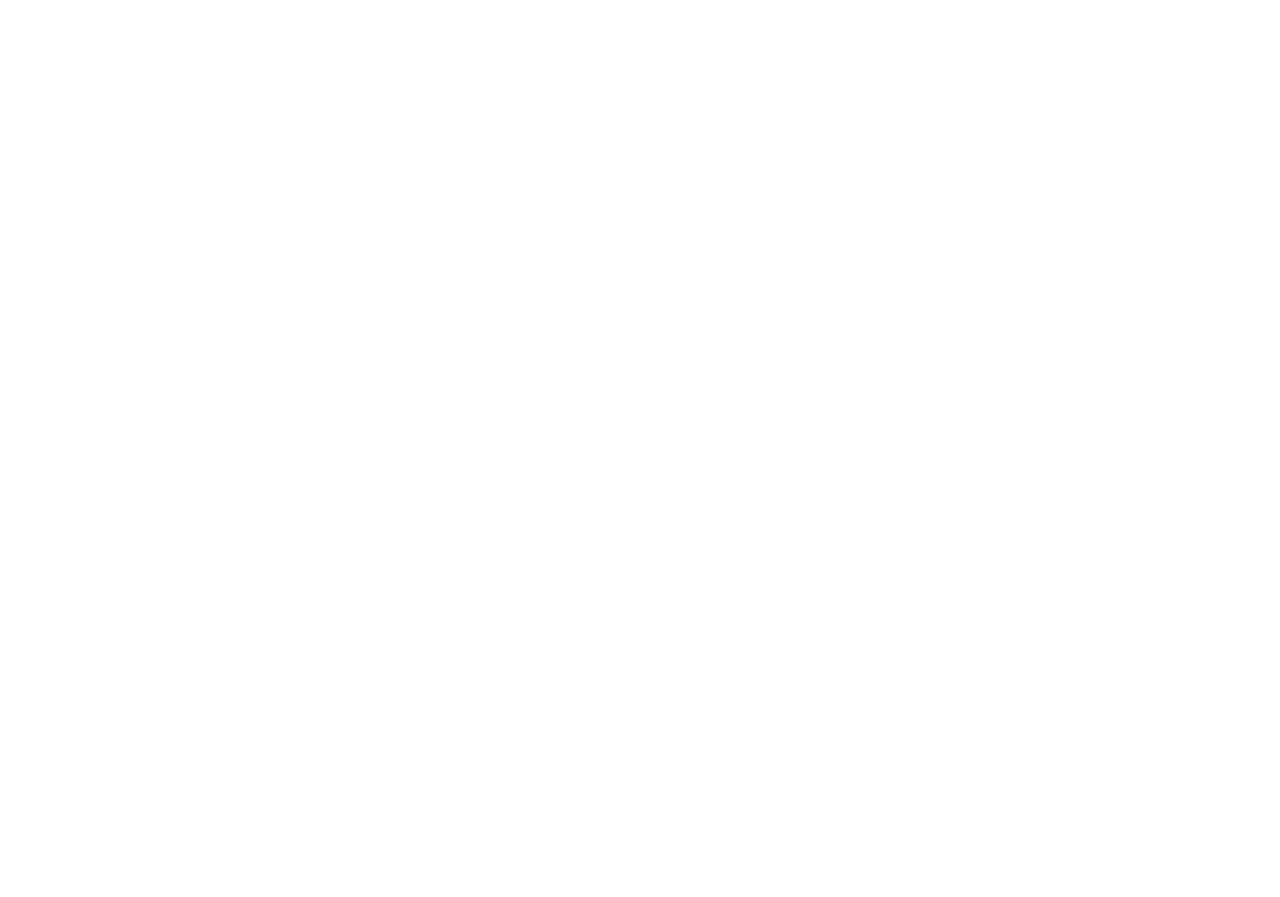
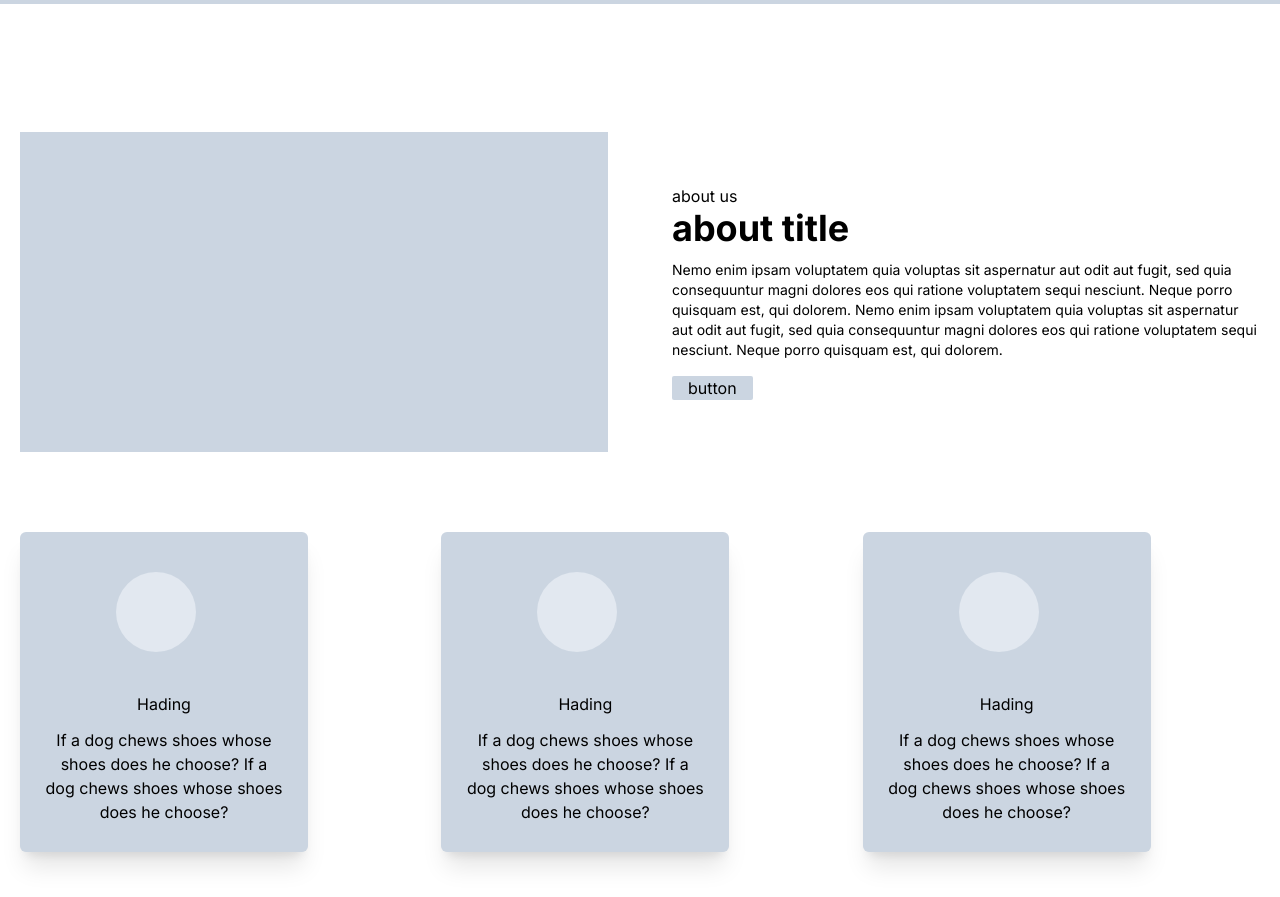
Before and after one commit to Alamin-22/Article-publishing-website-Client, a Next.js app: page /about in a window 1280 px wide. Shown: the part 380-1277 px from the top of the page. Before the commit the page ends 800 px from the top, so only its background shows below. Built offline with nearby package versions, Linux system fonts and the light colour scheme.

Commit message:
complete a about page

```diff
--- a/src/app/about/page.js
+++ b/src/app/about/page.js
@@ -1,11 +1,204 @@
-import React from 'react';
+const AboutPage = () => {
+  return (
+    <div>
+      <div className="bg-slate-300 w-full h-96">
+        <h1 className="flex justify-center items-center h-full text-3xl">
+          About us{" "}
+        </h1>
+      </div>
 
-const AboutPage = () => {
-     return (
-          <div>
-               <h1>Hallo World About Page</h1>
+      <div className="flex mt-32 mx-5 gap-16 items-center">
+        <div className="w-96 flex-1 h-80 bg-slate-300 "></div>
+        <div className="flex-1">
+          <h4>about us</h4>
+          <h1 className="text-4xl font-bold mb-3">about title</h1>
+          <p className="text-sm">
+            Nemo enim ipsam voluptatem quia voluptas sit aspernatur aut odit aut
+            fugit, sed quia consequuntur magni dolores eos qui ratione
+            voluptatem sequi nesciunt. Neque porro quisquam est, qui dolorem.
+            Nemo enim ipsam voluptatem quia voluptas sit aspernatur aut odit aut
+            fugit, sed quia consequuntur magni dolores eos qui ratione
+            voluptatem sequi nesciunt. Neque porro quisquam est, qui dolorem.
+          </p>
+          <button className="mt-4 px-4 rounded-sm bg-slate-300  ">
+            button
+          </button>
+        </div>
+      </div>
+
+      <div className="mx-5 mt-20 grid grid-cols-3 gap-6">
+        <div className="w-72 rounded-md h-80 shadow-xl bg-slate-300">
+          <figure className="px-24 pt-10 ">
+            {/* <img
+              src="https://daisyui.com/images/stock/photo-1606107557195-0e29a4b5b4aa.jpg"
+              alt="Shoes"
+              className="rounded-full"
+            /> */}
+            <h1 className=" bg-slate-200 w-20 h-20 rounded-full"></h1>
+          </figure>
+          <div className="card-body items-center text-center mx-6">
+            <h2 className="card-title mt-10 mb-3">Hading</h2>
+            <p>
+              If a dog chews shoes whose shoes does he choose? If a dog chews
+              shoes whose shoes does he choose?
+            </p>
           </div>
-     );
+        </div>
+        <div className="w-72 rounded-md h-80 shadow-xl bg-slate-300">
+          <figure className="px-24 pt-10 ">
+            {/* <img
+              src="https://daisyui.com/images/stock/photo-1606107557195-0e29a4b5b4aa.jpg"
+              alt="Shoes"
+              className="rounded-full"
+            /> */}
+            <h1 className=" bg-slate-200 w-20 h-20 rounded-full"></h1>
+          </figure>
+          <div className="card-body items-center text-center mx-6">
+            <h2 className="card-title mt-10 mb-3">Hading</h2>
+            <p>
+              If a dog chews shoes whose shoes does he choose? If a dog chews
+              shoes whose shoes does he choose?
+            </p>
+          </div>
+        </div>
+        <div className="w-72 rounded-md h-80 shadow-xl bg-slate-300">
+          <figure className="px-24 pt-10 ">
+            {/* <img
+              src="https://daisyui.com/images/stock/photo-1606107557195-0e29a4b5b4aa.jpg"
+              alt="Shoes"
+              className="rounded-full"
+            /> */}
+            <h1 className=" bg-slate-200 w-20 h-20 rounded-full"></h1>
+          </figure>
+          <div className="card-body items-center text-center mx-6">
+            <h2 className="card-title mt-10 mb-3">Hading</h2>
+            <p>
+              If a dog chews shoes whose shoes does he choose? If a dog chews
+              shoes whose shoes does he choose?
+            </p>
+          </div>
+        </div>
+      </div>
+
+      <div className="bg-slate-300 h-96 my-24">
+        <h1 className=" text-center pt-9 text-3xl font-medium">Countdown</h1>
+        <div className="grid grid-cols-4 gap-4">
+          <div className="bg-slate-200 w-56 h-52 mt-8 rounded-xl mx-5 shadow-xl">
+            <figure className="flex justify-center items-center mt-12">
+              {/* <img
+              src="https://daisyui.com/images/stock/photo-1606107557195-0e29a4b5b4aa.jpg"
+              alt="Shoes"
+              className="rounded-full"
+            /> */}
+              <h1 className=" bg-slate-100 w-14 h-14 rounded-full"></h1>
+            </figure>
+            <h1 className="text-xl font-semibold text-center mt-3">Hading</h1>
+          </div>
+          <div className="bg-slate-200 w-56 h-52 mt-8 rounded-xl mx-5 shadow-xl">
+            <figure className="flex justify-center items-center mt-12 ">
+              {/* <img
+              src="https://daisyui.com/images/stock/photo-1606107557195-0e29a4b5b4aa.jpg"
+              alt="Shoes"
+              className="rounded-full"
+            /> */}
+              <h1 className=" bg-slate-100 w-14 h-14 rounded-full"></h1>
+            </figure>
+            <h1 className="text-xl font-semibold text-center mt-3">Hading</h1>
+          </div>
+          <div className="bg-slate-200 w-56 h-52 mt-8 rounded-xl mx-5 shadow-xl">
+            <figure className="flex justify-center items-center mt-12 ">
+              {/* <img
+              src="https://daisyui.com/images/stock/photo-1606107557195-0e29a4b5b4aa.jpg"
+              alt="Shoes"
+              className="rounded-full"
+            /> */}
+              <h1 className=" bg-slate-100 w-14 h-14 rounded-full"></h1>
+            </figure>
+            <h1 className="text-xl font-semibold text-center mt-3">Hading</h1>
+          </div>
+          <div className="bg-slate-200 w-56 h-52 mt-8 rounded-xl mx-5 shadow-xl">
+            <figure className="flex justify-center items-center mt-12 ">
+              {/* <img
+              src="https://daisyui.com/images/stock/photo-1606107557195-0e29a4b5b4aa.jpg"
+              alt="Shoes"
+              className="rounded-full"
+            /> */}
+              <h1 className=" bg-slate-100 w-14 h-14 rounded-full"></h1>
+            </figure>
+            <h1 className="text-xl font-semibold text-center mt-3">Hading</h1>
+          </div>
+        </div>
+      </div>
+
+      <div>
+        <h1 className="text-3xl font-medium text-center mt-6">
+          Professional Stuff
+        </h1>
+        <div className="mt-11 mx-5 grid grid-cols-3 gap-5">
+          <div className="h-96 rounded-lg w-80 bg-base-100 shadow-xl">
+            <figure>
+              <img
+                className="rounded-t-lg"
+                src="https://daisyui.com/images/stock/photo-1606107557195-0e29a4b5b4aa.jpg"
+                alt="Shoes"
+              />
+            </figure>
+            <div className=" mt-10 px-4">
+              <h2 className="card-title">Shoes!</h2>
+              <p>If a dog chews shoes whose shoes does he choose?</p>
+            </div>
+          </div>
+          <div className="h-96 rounded-lg w-80 bg-base-100 shadow-xl">
+            <figure>
+              <img
+                className="rounded-t-lg"
+                src="https://daisyui.com/images/stock/photo-1606107557195-0e29a4b5b4aa.jpg"
+                alt="Shoes"
+              />
+            </figure>
+            <div className=" mt-10 px-4">
+              <h2 className="card-title">Shoes!</h2>
+              <p>If a dog chews shoes whose shoes does he choose?</p>
+            </div>
+          </div>
+          <div className="h-96 rounded-lg w-80 bg-base-100 shadow-xl">
+            <figure>
+              <img
+                className="rounded-t-lg"
+                src="https://daisyui.com/images/stock/photo-1606107557195-0e29a4b5b4aa.jpg"
+                alt="Shoes"
+              />
+            </figure>
+            <div className=" mt-10 px-4">
+              <h2 className="card-title">Shoes!</h2>
+              <p>If a dog chews shoes whose shoes does he choose?</p>
+            </div>
+          </div>
+        </div>
+      </div>
+
+      <div className="my-12">
+        <div className="border border-black mx-32 h-44 flex gap-5 items-center px-12">
+          <div className="flex-1">
+            <h1 className="text-2xl font-medium">Newsletter</h1>
+            <p>
+              Nemo enim ipsam voluptatem quia voluptas sit aspernatur aut odit
+              aut fugit, sed quia
+            </p>
+          </div>
+          <div className="flex-1 ">
+            <input
+              className="bg-slate-200 mr-5 border rounded-sm border-black"
+              type="text"
+              name=""
+              id=""
+            />
+            <button className="bg-slate-200 px-6 ">Button</button>
+          </div>
+        </div>
+      </div>
+    </div>
+  );
 };
 
 export default AboutPage;
--- a/src/app/page.js
+++ b/src/app/page.js
@@ -1,10 +1,9 @@
-import React from 'react';
 
 const Home = () => {
   return (
     <div>
       <h2 className='text-5xl text-red-600 flex justify-center items-center h-[100vh]'>
-        This is the HOme Page of Next.js I created my new brach Alamin Brach
+        This is the HOme Page of Next.js
       </h2>
     </div>
   );
```
